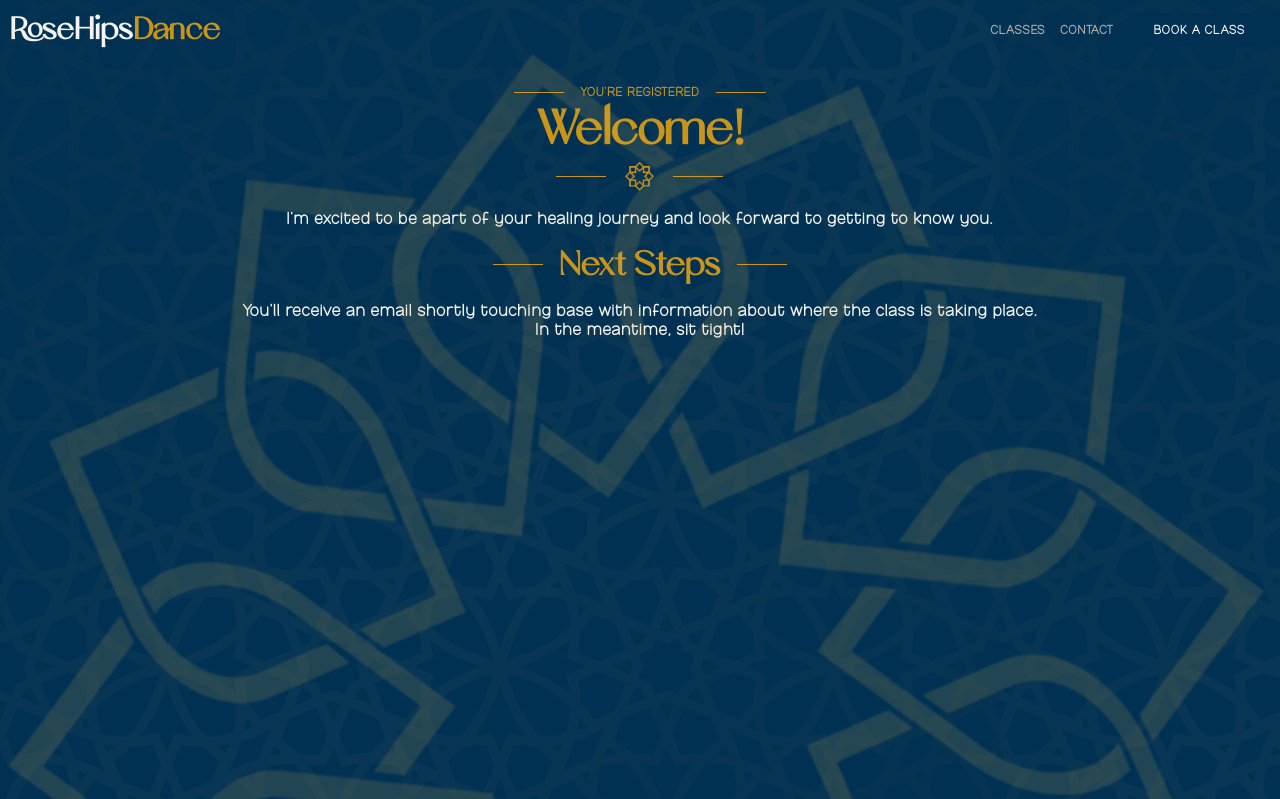
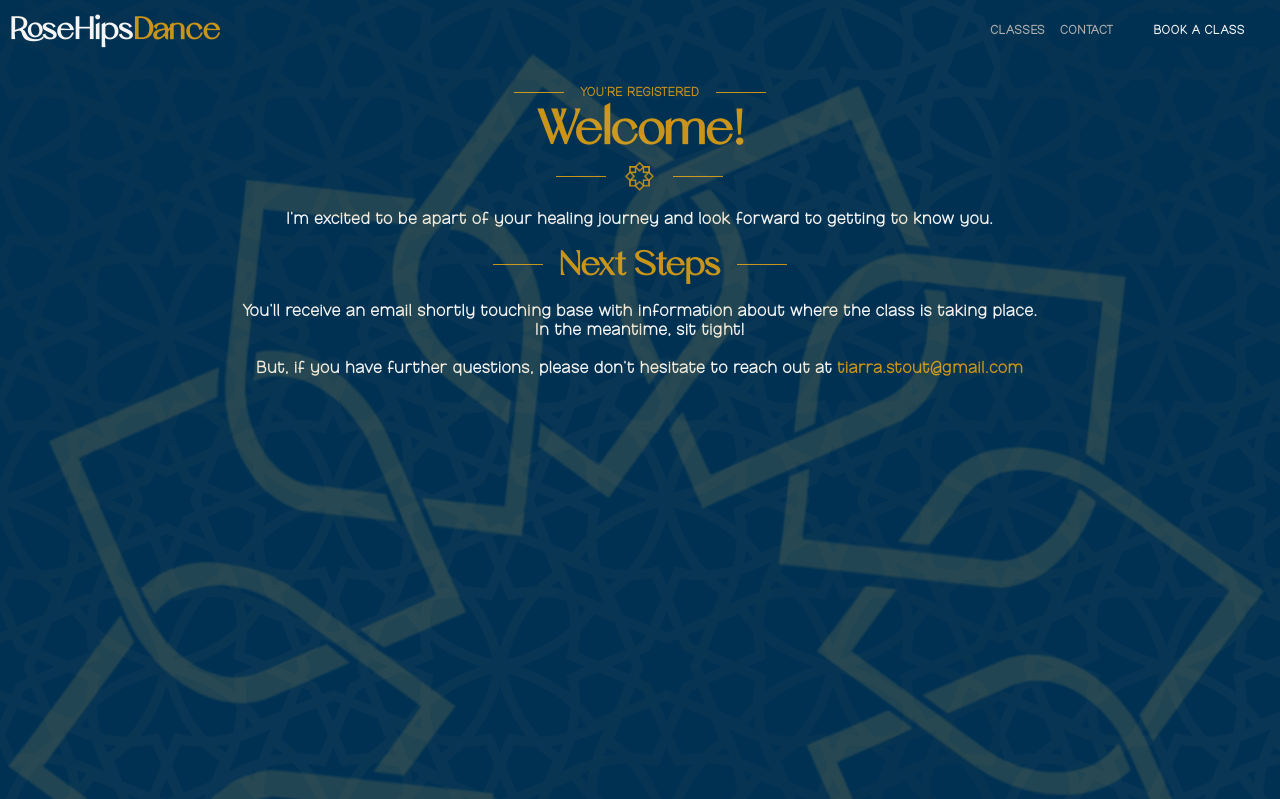
Before and after one commit to tpeschke/rose-hips-dance, a Next.js app: page /classes/welcome in a window 1280 px wide. Shown: the top 799 px of the page. Built offline with nearby package versions, Linux system fonts and the light colour scheme.

Commit message:
updating welcome page and todo list based on customer feedback

```diff
--- a/app/classes/welcome/page.tsx
+++ b/app/classes/welcome/page.tsx
@@ -27,6 +27,8 @@ export default function Welcome() {
                 <h2 className={`${mhiora.className} antialiased eyebrow`}>Next Steps</h2>
                 <p>You'll receive an email shortly touching base with information about where the class is taking place.</p>
                 <p>In the meantime, sit tight!</p>
+                <br/>
+                <p>But, if you have further questions, please don't hesitate to reach out at <span>tiarra.stout@gmail.com</span></p>
             </div>
         </div>
     )
--- a/app/classes/welcome/welcome.css
+++ b/app/classes/welcome/welcome.css
@@ -27,6 +27,10 @@
   margin: 15px 0;
 }
 
+.welcome-page .welcome-card p span {
+  color: var(--gold);
+}
+
 .welcome-card div.eyebrow {
     margin-bottom: 15px;
 }
```
Also changed, not shown: 1 other file (tests, documents, lock files or other folders).
